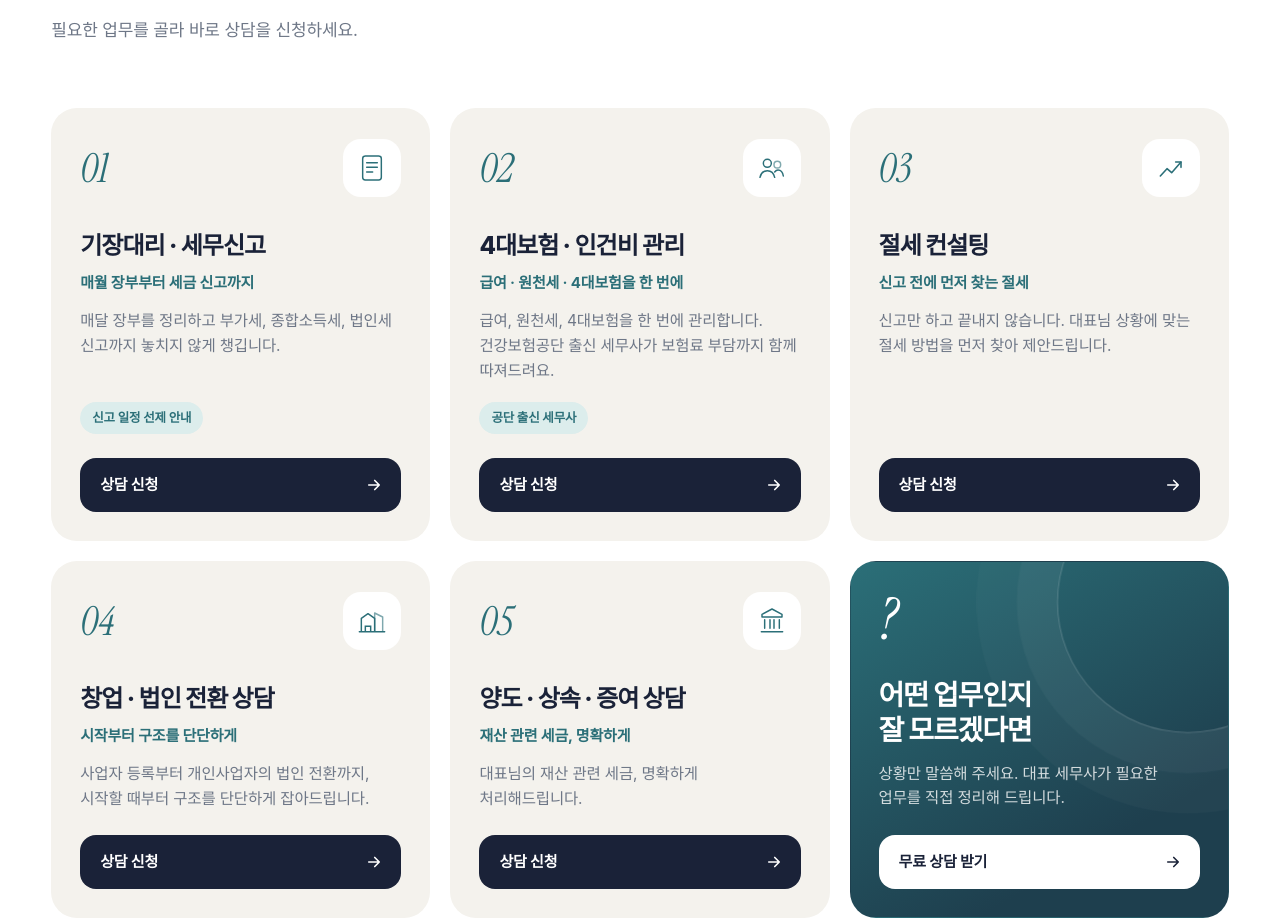
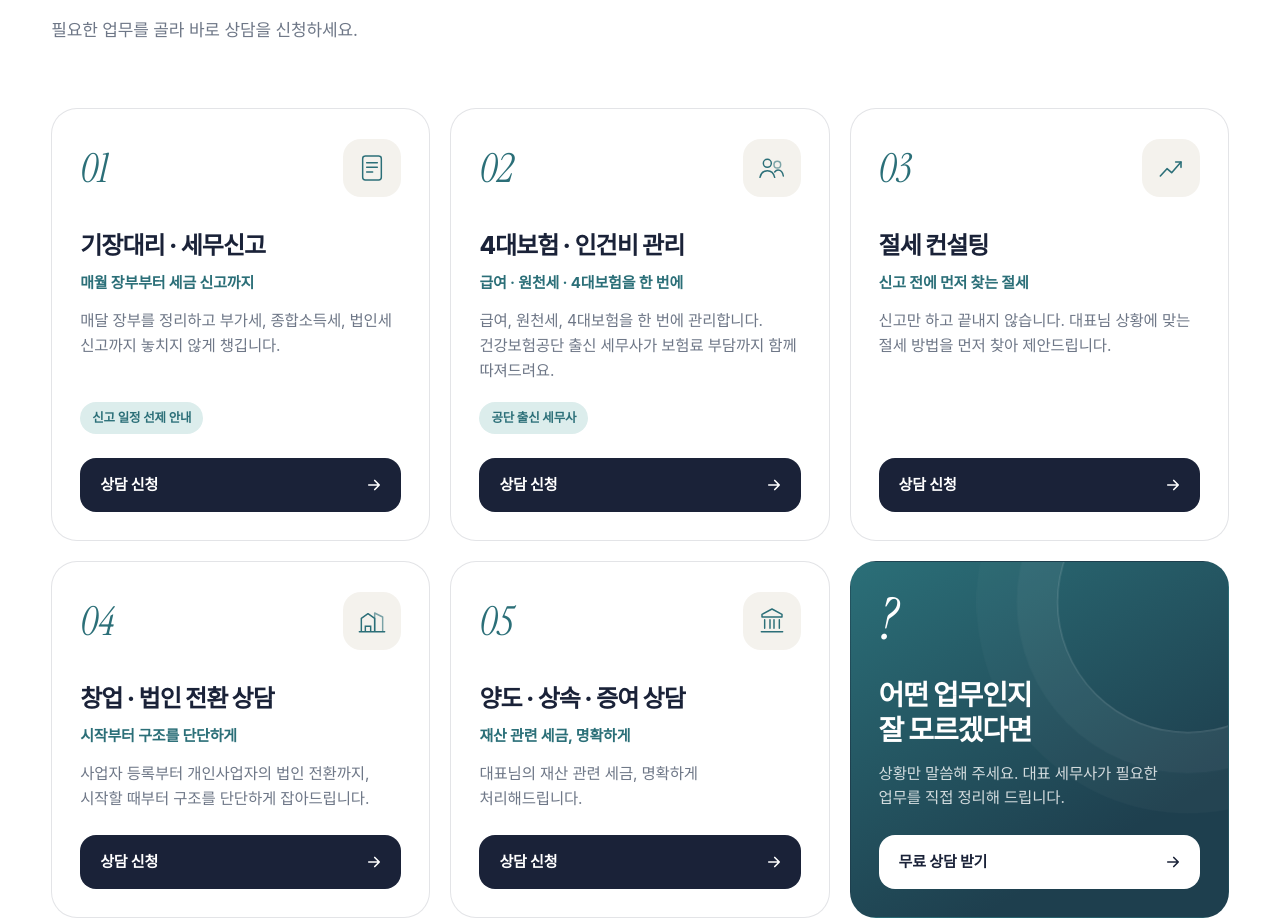
Before and after one commit to SEONGJUP/taxcore-jw, a plain HTML site: page index.html in a window 1280 px wide. Shown: the part 2131-3052 px from the top of the page. Drawn offline with Linux system fonts and the light colour scheme; animation ran at ten frames a second; a web font is replaced by a local one.

Commit message:
style: 서비스 카드 기본 흰색, 호버 시 베이지로 강조
Co-Authored-By: Claude Opus 5.5 <noreply@anthropic.com>
Claude-Session: https://claude.ai/code/session_01Et5Ski5J1GZbR93jddxefU

```diff
--- a/styles.css
+++ b/styles.css
@@ -626,3 +626,8 @@ section[id]{scroll-margin-top:84px}
   .scard:hover{box-shadow:none}
 }
 img{height:auto}.brand__logo{height:38px;width:auto}.footer__logo{height:44px;width:auto}@media (max-width:760px){.brand__logo{height:32px}}
+/* service cards: white by default, beige on hover */
+.scard:not(.scard--cta){background:#fff;border:1px solid var(--line)}
+.scard:not(.scard--cta) .scard__icon{background:var(--paper)}
+.scard:not(.scard--cta):hover{background:var(--paper);border-color:rgba(43,111,120,.28)}
+.scard:not(.scard--cta):hover .scard__icon{background:var(--accent);color:#fff}
```
